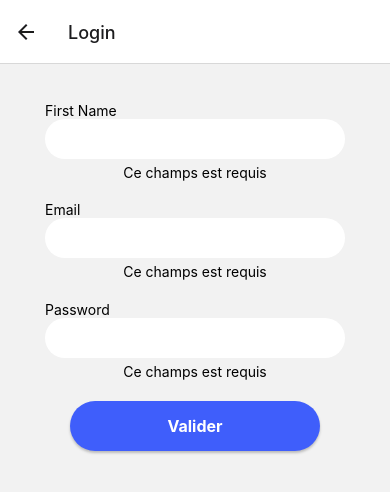
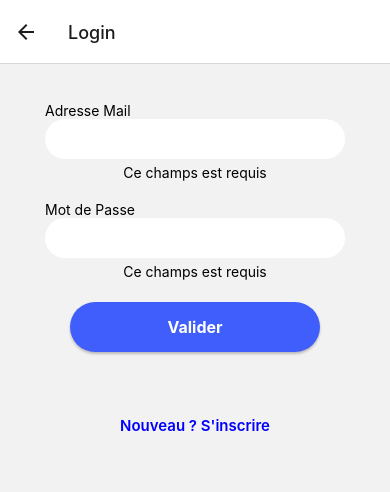
Before and after one commit to Taliayaya/Apando-Mobile, a React Native app: screen /Login in a window 390 px wide. Shown: the top 492 px of the page. Built offline with nearby package versions, Linux system fonts and the light colour scheme.

Commit message:
Trying to connect to firebase

```diff
--- a/src/routes/Login/index.js
+++ b/src/routes/Login/index.js
@@ -1,10 +1,11 @@
 import * as React from 'react';
-import { ScrollView, Button, Alert } from 'react-native';
+import { ScrollView, Text, Alert } from 'react-native';
 import { useForm, Controller } from 'react-hook-form';
 import { styles } from './LoginStyle';
 import Form from '../../components/Form';
+import auth from '@react-native-firebase/auth';
 
-export default () => {
+export default ({ navigation }) => {
     const {
         register,
         setValue,
@@ -14,32 +15,35 @@ export default () => {
         formState: { errors },
     } = useForm({
         defaultValues: {
-            firstName: '',
             email: '',
             password: '',
         },
     });
     const onSubmit = (data) => {
-        Alert.alert('Logged', 'hello');
+        if (!data.email.trim() && !data.password.trim()) {
+            console.log('Failed');
+            return;
+        }
+        auth()
+            .signInWithEmailAndPassword()
+            .then((user) => console.log(user))
+            .catch((error) => {
+                console.log(error.code);
+            });
     };
 
-    console.log('errors', errors);
     const fields = {
-        firstName: {
-            label: 'First Name',
-        },
         email: {
-            label: 'Email',
+            label: 'Adresse Mail',
             keyboardType: 'email-address',
         },
         password: {
-            label: 'Password',
+            label: 'Mot de Passe',
             secureTextEntry: true,
         },
     };
-    const fieldKeys = ['firstName', 'email', 'password'];
+    const fieldKeys = ['email', 'password'];
     const validationErrors = {
-        firstName: 'Ce champs est requis',
         email: 'Ce champs est requis',
         password: 'Ce champs est requis',
     };
@@ -54,6 +58,13 @@ export default () => {
                 fieldKeys={fieldKeys}
                 validationErrors={validationErrors}
             />
+
+            <Text
+                onPress={() => navigation.navigate('SignUp')}
+                style={styles.button}
+            >
+                Nouveau ? S'inscrire
+            </Text>
         </ScrollView>
     );
 };
```
